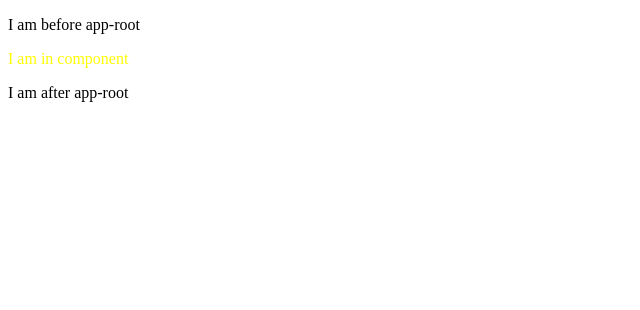
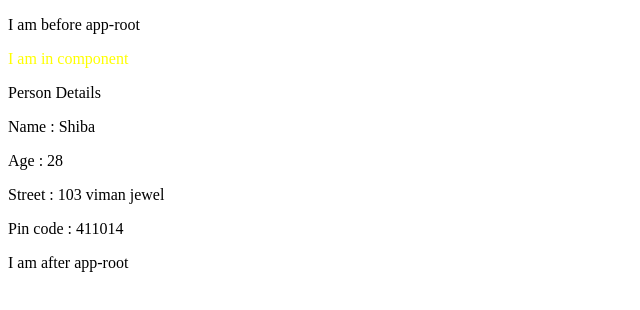
Before and after one commit to shibaravade/firstproject, an Angular app: page / in a window 1280 px wide. Shown: the top 310 px of the page, without its empty margins (0-640 px from the left). Built offline with nearby package versions, Linux system fonts and the light colour scheme.

Commit message:
person-addr assignment1

```diff
--- a/src/app/address/address.component.html
+++ b/src/app/address/address.component.html
@@ -1,6 +1,4 @@
-<p>
-  address works!
-</p>
 
+<p>Street : {{personstreetno}} </p>
 
-<button (click)="run"> click </button>
+<p>Pin code : {{personpincode}} </p>
--- a/src/app/app.component.html
+++ b/src/app/app.component.html
@@ -1 +1,3 @@
 <p class="def">I am in component</p>
+
+<app-person> </app-person>
--- a/src/app/person/person.component.html
+++ b/src/app/person/person.component.html
@@ -1,5 +1,6 @@
 <p>
-  person works!
+  Person Details
 </p>
-
+<p>Name : {{personname}}</p>
+<p>Age : {{personage}}</p>
 <app-address [personstreetno] = "personstreetno" [personpincode] = "personpincode"> </app-address>
```
